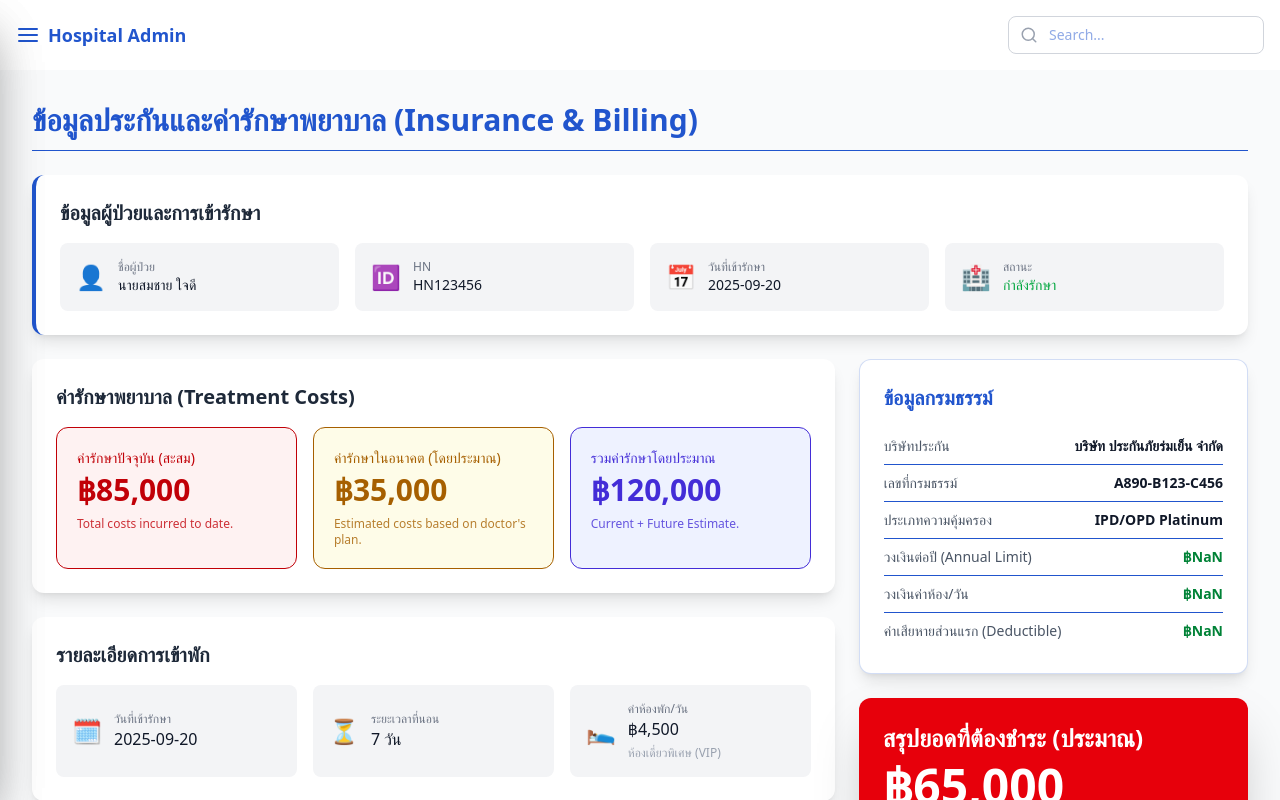
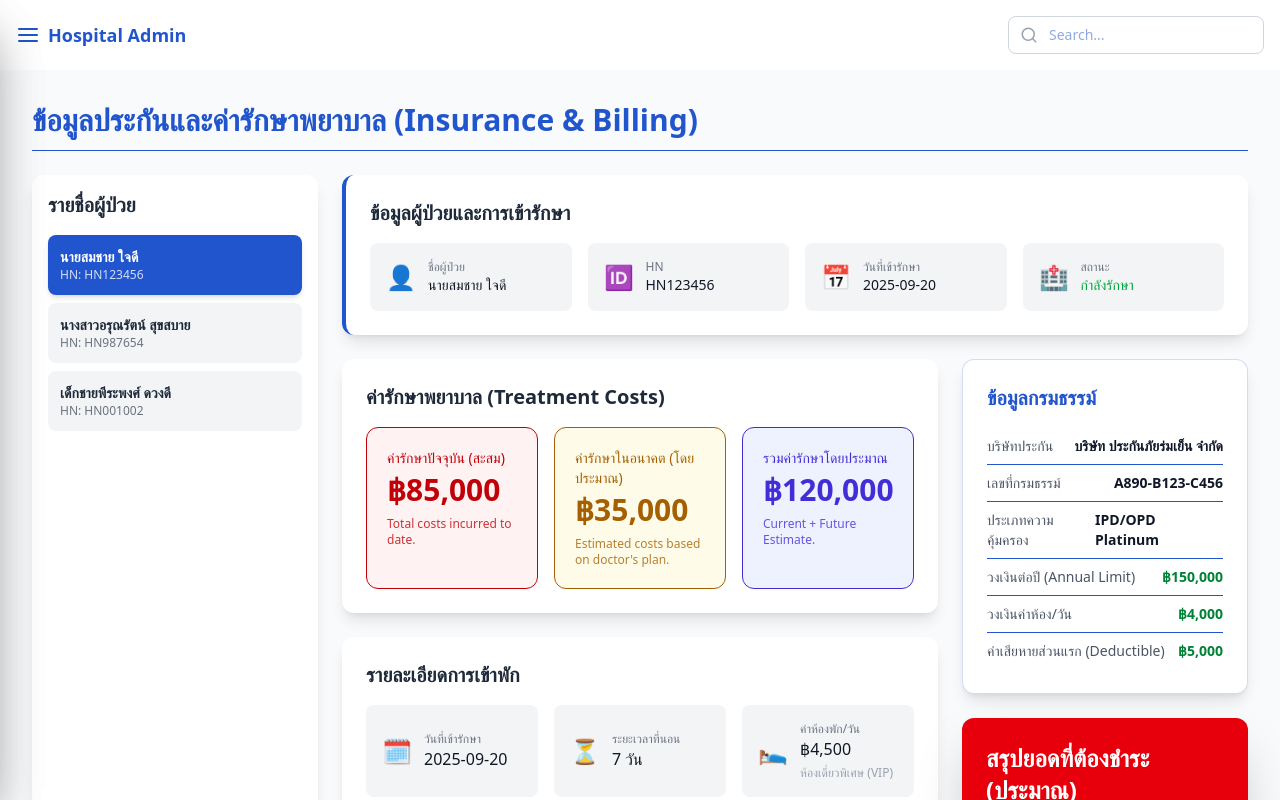
Before and after one commit to KonkamonF/IS-Hospital, a React (Vite) app: page /admin/insurance in a window 1280 px wide. Shown: the top 800 px of the page. Built offline with nearby package versions, Linux system fonts and the light colour scheme.

Commit message:
insurance

```diff
--- a/src/Admin/Insurance/Insurance.jsx
+++ b/src/Admin/Insurance/Insurance.jsx
@@ -1,8 +1,10 @@
-import React from 'react'
+import React, { useState } from 'react';
 
-// Mock Data for demonstration
-// ข้อมูลจำลองสำหรับแสดงรายละเอียดค่าใช้จ่ายและการประกัน
-const mockData = {
+// --- Mock Data for demonstration ---
+// ข้อมูลจำลองสำหรับแสดงรายละเอียดค่าใช้จ่ายและการประกัน (เพิ่มหลายรายการ)
+const mockPatientsData = [
+    {
+        id: 'HN123456',
         patient: {
             name: "นายสมชาย ใจดี",
             hn: "HN123456",
@@ -29,31 +31,96 @@ const mockData = {
             outpatientLimit: 10000,
             deductible: 5000, // ค่าเสียหายส่วนแรก (ที่ผู้ป่วยต้องจ่ายก่อน)
         }
-};
+    },
+    {
+        id: 'HN987654',
+        patient: {
+            name: "นางสาวอรุณรัตน์ สุขสบาย",
+            hn: "HN987654",
+            id: "210xxxxxx",
+            status: "จำหน่ายแล้ว",
+        },
+        stay: {
+            admissionDate: "2025-09-01",
+            roomType: "ห้องคู่ (Standard)",
+            dailyRoomRate: 2500, // THB
+            lengthOfStayDays: 12, // ระยะเวลาที่นอน (จำลอง)
+        },
+        costs: {
+            currentIncurred: 45000,
+            futureEstimated: 0,
+            insurancePaymentToDate: 45000, // ประกันจ่ายเต็มจำนวน
+        },
+        policy: {
+            provider: "บริษัท กรุงเทพประกันชีวิต",
+            policyNumber: "D789-E012-F345",
+            coverageType: "IPD Standard",
+            annualLimit: 80000,
+            roomLimitDaily: 3000,
+            outpatientLimit: 0,
+            deductible: 1000,
+        }
+    },
+    {
+        id: 'HN001002',
+        patient: {
+            name: "เด็กชายพีระพงศ์ ดวงดี",
+            hn: "HN001002",
+            id: "505xxxxxx",
+            status: "รอการอนุมัติ",
+        },
+        stay: {
+            admissionDate: "2025-09-28",
+            roomType: "ห้องสามัญ",
+            dailyRoomRate: 1500,
+            lengthOfStayDays: 2,
+        },
+        costs: {
+            currentIncurred: 15000,
+            futureEstimated: 10000,
+            insurancePaymentToDate: 0, // ยังไม่ได้จ่าย
+        },
+        policy: {
+            provider: "บริษัท ประกันชีวิตไทย",
+            policyNumber: "G000-H111-I222",
+            coverageType: "OPD/IPD Basic",
+            annualLimit: 50000,
+            roomLimitDaily: 2000,
+            outpatientLimit: 5000,
+            deductible: 2000,
+        }
+    }
+];
 
 // Utility function to format currency (THB)
 const formatCurrency = (amount) => {
-  // ฟังก์ชันสำหรับจัดรูปแบบตัวเลขให้เป็นสกุลเงินบาท
     return new Intl.NumberFormat('th-TH', { style: 'currency', currency: 'THB', minimumFractionDigits: 0 }).format(amount);
 };
 
 // Utility function to calculate remaining estimated payment
 const calculateRemaining = (data) => {
     const totalEstimatedCost = data.costs.currentIncurred + data.costs.futureEstimated;
-
     // การคำนวณแบบง่าย: ค่าใช้จ่ายรวมทั้งหมดโดยประมาณ - ส่วนที่ประกันจ่ายไปแล้ว
-    // ในการใช้งานจริง จะต้องมี logic ที่ซับซ้อนตามเงื่อนไขวงเงินค่าห้อง, วงเงินรวม, และ deductible
     const remainingToPay = totalEstimatedCost - data.costs.insurancePaymentToDate;
-
-    // ไม่ให้ค่าที่ต้องจ่ายติดลบ
     return remainingToPay > 0 ? remainingToPay : 0;
 };
 
+// --- Main Component ---
+export default function Insurance() {
+    // กำหนดสถานะเริ่มต้นให้แสดงข้อมูลผู้ป่วยคนแรกใน Mock Data
+    const [selectedPatientId, setSelectedPatientId] = useState(mockPatientsData[0].id);
 
-export default function Insurance() {
-  const { patient, stay, costs, policy } = mockData;
+    // หาข้อมูลของผู้ป่วยที่ถูกเลือก
+    const selectedData = mockPatientsData.find(p => p.id === selectedPatientId);
+
+    // ถ้าหาไม่เจอ ให้แสดงข้อความแจ้งเตือน (กรณีข้อมูลมีปัญหา)
+    if (!selectedData) {
+        return <div className="p-8 text-center text-red-500 font-bold">ไม่พบข้อมูลผู้ป่วยที่เลือก</div>;
+    }
+
+    const { patient, stay, costs, policy } = selectedData;
     const totalEstimatedCost = costs.currentIncurred + costs.futureEstimated;
-  const remainingEstimatedPayment = calculateRemaining(mockData);
+    const remainingEstimatedPayment = calculateRemaining(selectedData);
     const totalInsuranceCoverageUsed = costs.insurancePaymentToDate;
 
     return (
@@ -62,6 +129,21 @@ export default function Insurance() {
                 ข้อมูลประกันและค่ารักษาพยาบาล (Insurance & Billing)
             </h1>
 
+            {/* Patient Selector and Main Content Grid */}
+            <div className="grid grid-cols-1 lg:grid-cols-4 gap-6">
+
+                {/* --- COLUMN 1: Patient List (1/4 width on large screens) --- */}
+                <div className="lg:col-span-1">
+                    <PatientList
+                        patients={mockPatientsData.map(p => p.patient)}
+                        selectedId={selectedPatientId}
+                        onSelectPatient={setSelectedPatientId}
+                    />
+                </div>
+
+                {/* --- COLUMN 2: Patient Data Display (3/4 width on large screens) --- */}
+                <div className="lg:col-span-3 space-y-6">
+
                     {/* Patient and Stay Summary Card */}
                     <div className="bg-white p-6 rounded-xl shadow-lg mb-6 border-l-4 border-[#2155CD]">
                         <h2 className="text-xl font-semibold text-gray-800 mb-4">ข้อมูลผู้ป่วยและการเข้ารักษา</h2>
@@ -69,14 +151,19 @@ export default function Insurance() {
                             <InfoCard title="ชื่อผู้ป่วย" value={patient.name} icon="👤" />
                             <InfoCard title="HN" value={patient.hn} icon="🆔" />
                             <InfoCard title="วันที่เข้ารักษา" value={stay.admissionDate} icon="📅" />
-          <InfoCard title="สถานะ" value={patient.status} icon="🏥" colorClass="text-green-600 font-bold" />
+                            <InfoCard
+                                title="สถานะ"
+                                value={patient.status}
+                                icon="🏥"
+                                colorClass={patient.status === 'กำลังรักษา' ? 'text-green-600 font-bold' : patient.status === 'รอการอนุมัติ' ? 'text-yellow-600 font-bold' : 'text-gray-600 font-bold'}
+                            />
                         </div>
                     </div>
 
                     {/* Cost Overview and Comparison Grid (Responsive Layout) */}
                     <div className="grid grid-cols-1 lg:grid-cols-3 gap-6">
 
-        {/* === COLUMN 1: COST SUMMARY & STAY DETAILS (2/3 width on large screens) === */}
+                        {/* === COLUMN 2.1: COST SUMMARY & STAY DETAILS (2/3 width) === */}
                         <div className="lg:col-span-2 space-y-6">
 
                             {/* Current and Future Costs */}
@@ -108,16 +195,8 @@ export default function Insurance() {
                             <div className="bg-white p-6 rounded-xl shadow-lg">
                                 <h2 className="text-xl font-semibold text-gray-800 mb-4">รายละเอียดการเข้าพัก</h2>
                                 <div className="grid grid-cols-1 md:grid-cols-3 gap-4">
-                <InfoCard
-                    title="วันที่เข้ารักษา"
-                    value={stay.admissionDate}
-                    icon="🗓️"
-                />
-                <InfoCard
-                    title="ระยะเวลาที่นอน"
-                    value={`${stay.lengthOfStayDays} วัน`}
-                    icon="⏳"
-                />
+                                    <InfoCard title="วันที่เข้ารักษา" value={stay.admissionDate} icon="🗓️" />
+                                    <InfoCard title="ระยะเวลาที่นอน" value={`${stay.lengthOfStayDays} วัน`} icon="⏳" />
                                     <InfoCard
                                         title="ค่าห้องพัก/วัน"
                                         value={formatCurrency(stay.dailyRoomRate)}
@@ -129,7 +208,7 @@ export default function Insurance() {
 
                         </div>
 
-        {/* === COLUMN 2: POLICY COMPARISON & BALANCE (1/3 width on large screens) === */}
+                        {/* === COLUMN 2.2: POLICY COMPARISON & BALANCE (1/3 width) === */}
                         <div className="lg:col-span-1 space-y-6">
 
                             {/* Policy Information (กรมธรรม์) */}
@@ -138,9 +217,9 @@ export default function Insurance() {
                                 <PolicyDetail label="บริษัทประกัน" value={policy.provider} />
                                 <PolicyDetail label="เลขที่กรมธรรม์" value={policy.policyNumber} />
                                 <PolicyDetail label="ประเภทความคุ้มครอง" value={policy.coverageType} />
-            <PolicyDetail label="วงเงินต่อปี (Annual Limit)" value={formatCurrency(policy.annualLimit)} isCurrency />
-            <PolicyDetail label="วงเงินค่าห้อง/วัน" value={formatCurrency(policy.roomLimitDaily)} isCurrency />
-            <PolicyDetail label="ค่าเสียหายส่วนแรก (Deductible)" value={formatCurrency(policy.deductible)} isCurrency />
+                                <PolicyDetail label="วงเงินต่อปี (Annual Limit)" value={policy.annualLimit} isCurrency />
+                                <PolicyDetail label="วงเงินค่าห้อง/วัน" value={policy.roomLimitDaily} isCurrency />
+                                <PolicyDetail label="ค่าเสียหายส่วนแรก (Deductible)" value={policy.deductible} isCurrency />
                             </div>
 
                             {/* Balance/Payment Status (ยอดชำระ) */}
@@ -165,11 +244,40 @@ export default function Insurance() {
                         </div>
 
                     </div>
+
+                </div>
+            </div>
         </div>
     );
 }
 
-// Reusable Components
+
+// --- Reusable Components (Modified/New) ---
+
+// Component for the Patient List
+const PatientList = ({ patients, selectedId, onSelectPatient }) => (
+    <div className="bg-white p-4 rounded-xl shadow-lg h-full sticky top-4">
+        <h2 className="text-xl font-semibold text-gray-800 mb-4">รายชื่อผู้ป่วย</h2>
+        <div className="space-y-2">
+            {patients.map((p) => (
+                <div
+                    key={p.hn}
+                    className={`p-3 rounded-lg cursor-pointer transition duration-150 ease-in-out
+                                ${p.hn === selectedId
+                                    ? 'bg-[#2155CD] text-white shadow-md'
+                                    : 'bg-gray-100 hover:bg-gray-200 text-gray-800'}`
+                                }
+                    onClick={() => onSelectPatient(p.hn)}
+                >
+                    <p className="font-semibold text-sm">{p.name}</p>
+                    <p className={`text-xs ${p.hn === selectedId ? 'text-white/80' : 'text-gray-500'}`}>HN: {p.hn}</p>
+                </div>
+            ))}
+        </div>
+    </div>
+);
+
+
 const InfoCard = ({ title, value, icon, description, colorClass = 'text-gray-900' }) => (
     <div className="bg-gray-100 p-4 rounded-lg flex items-center gap-3">
         <span className="text-2xl">{icon}</span>
```
Lines whose indentation alone changed are shown as unchanged.
